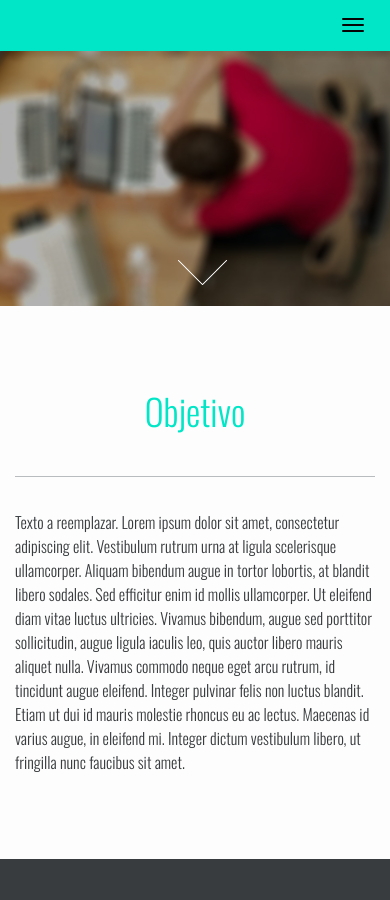
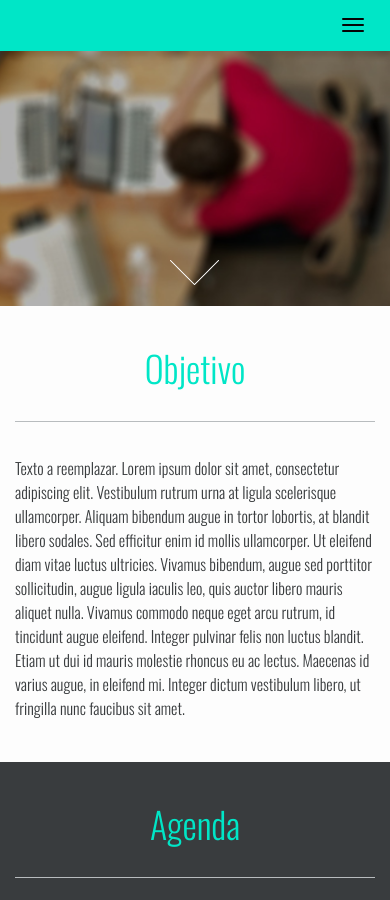
Before and after one commit to furia/dhrnndz, a Jekyll site: the page built from index.html, in a window 390 px wide and 900 px high, scrolled down 594 px. Built offline with Jekyll 4.4.1, drawn with Linux system fonts in a browser that asks for light colours; nearby versions of some CDN libraries.

Commit message:
Theme update II

```diff
--- a/_sass/_header.scss
+++ b/_sass/_header.scss
@@ -6,6 +6,11 @@
   display: inline-block;
   float: none;
   margin-bottom: -10px;
+
+  @media screen and (max-width:992px) {
+    margin-bottom: 10px;
+    width: 100%;
+  }
 }
 
 .navbar .navbar-collapse {
@@ -33,6 +38,10 @@
   -moz-transition: all .3s ease-out;
   -ms-transition: all .3s ease-out;
   transition: all .3s ease-out;
+
+  @media screen and (max-width:992px) {
+    padding: 1.5em 15px !important;
+  }
 }
 
 #main-menu .active {
@@ -82,12 +91,11 @@
   background-image: none;
   border: 0px solid transparent;
   bottom: 20px !important;
-  left: 48% !important;
   position: absolute;
 
-  @media screen and (max-width: 992px) {
-    left: 44% !important;
-  }
+  margin: 0 auto;
+  width: 100%;
+  display: inline-block;
 
   &:hover{
     opacity: 0.7;
--- a/_sass/_site.scss
+++ b/_sass/_site.scss
@@ -29,7 +29,7 @@
 
 .white-block {
   margin: 5.313em 0;
-  @media portrait and (max-width:767px) {
+  @media (orientation: portrait) and (max-width:767px) {
     margin: 2.625em 0;
   }
 
@@ -46,7 +46,7 @@
     margin-bottom: 0.938em;
     padding-bottom: 1.250em;
     text-align: center;
-    @media portrait and (max-width:767px) {
+    @media (orientation: portrait) and (max-width:767px) {
       padding-bottom: 0.938em;
     }
   }
@@ -79,7 +79,7 @@
     margin-bottom: 2.5em;
     padding-bottom: 2em;
     border-bottom: 1px solid lighten($secondary-color, 50%);
-    @media portrait and (max-width:767px) {
+    @media screen and (orientation: portrait) and (max-width:767px) {
       margin-bottom: 1.875em;
     }
   }
@@ -103,7 +103,7 @@
 
 .white-block-bis {
   margin: 5.313em 0 0 0;
-  @media portrait and (max-width:767px) {
+  @media screen and (orientation: portrait) and (max-width:767px) {
     margin: 2.625em 0 0 0;
   }
 
@@ -116,7 +116,7 @@
     margin-bottom: 0.938em;
     padding-bottom: 1.250em;
     text-align: center;
-    @media portrait and (max-width:767px) {
+    @media screen and (orientation: portrait) and (max-width:767px) {
       padding-bottom: 0.938em;
     }
   }
@@ -138,7 +138,7 @@
 
 .secondary-color-block {
   margin: 5.313em 0 0 0;
-  @media portrait and (max-width:767px) {
+  @media (orientation: portrait) and (max-width:767px) {
     margin: 2.625em 0 0 0;
   }
 
@@ -151,7 +151,7 @@
     margin-bottom: 0.938em;
     padding-bottom: 1.250em;
     text-align: center;
-    @media portrait and (max-width:767px) {
+    @media (orientation: portrait) and (max-width:767px) {
       padding-bottom: 0.938em;
     }
   }
@@ -163,7 +163,7 @@
     font-weight: 300;
     padding-bottom: 1.250em;
     text-align: center;
-    @media portrait and (max-width:767px) {
+    @media screen and (orientation: portrait) and (max-width: 767px) {
       padding-bottom: 0;
     }
   }
@@ -184,7 +184,7 @@
 
 .main-color-block {
   margin: 5.313em 0 0 0;
-  @media portrait and (max-width:767px) {
+  @media (orientation: portrait) and (max-width:767px) {
     margin: 2.625em 0 0 0;
   }
 
@@ -196,7 +196,7 @@
     margin-bottom: 0;
     padding-bottom: 1.250em;
     text-align: center;
-    @media portrait and (max-width:767px) {
+    @media (orientation: portrait) and (max-width:767px) {
       padding-bottom: 0.938em;
     }
   }
@@ -213,7 +213,7 @@
     font-weight: 300;
     padding-bottom: 1.250em;
     text-align: center;
-    @media portrait and (max-width:767px) {
+    @media (orientation: portrait) and (max-width:767px) {
       padding-bottom: 0;
     }
   }
@@ -235,8 +235,9 @@
     height: 31.250em;
     margin-bottom: 5.313em;
     width: 100%;
-    @media portrait and (max-width:767px) {
+    @media (orientation: portrait) and (max-width:767px) {
       margin-bottom: 2.625em;
+      height: 19.250em;
     }
   }
 }
@@ -280,28 +281,28 @@
 
 .extra-margin {
   margin-bottom: 3.750em;
-  @media (max-width: 767px) {
+  @media screen and (max-width: 767px) {
     margin-bottom: 1.875em;
   }
 }
 
 .extra-margin-text {
   margin-bottom: 5.313em;
-  @media (max-width: 767px) {
+  @media screen and (max-width: 767px) {
     margin-bottom: 2.625em;
   }
 }
 
 .extra-margin-header {
   margin-top: 9.250em;
-  @media (max-width: 767px) {
+  @media screen and (max-width: 767px) {
     margin-top: 6em;
   }
 }
 
 .extra-margin-sides {
   margin: 0 0.938em;
-  @media (max-width: 767px) {
+  @media screen and (max-width: 767px) {
     margin: 0;
   }
 }
--- a/index.html
+++ b/index.html
@@ -10,7 +10,7 @@
   <div class="container">
     <div class="row text-center">
       <div class="col-lg-10 col-lg-offset-1 animated fadeIn wow">
-        <h1>{{ site.title }}</h1>
+        <h1 >{{ site.title }}</h1>
       </div>
     </div>
   </div>
```
